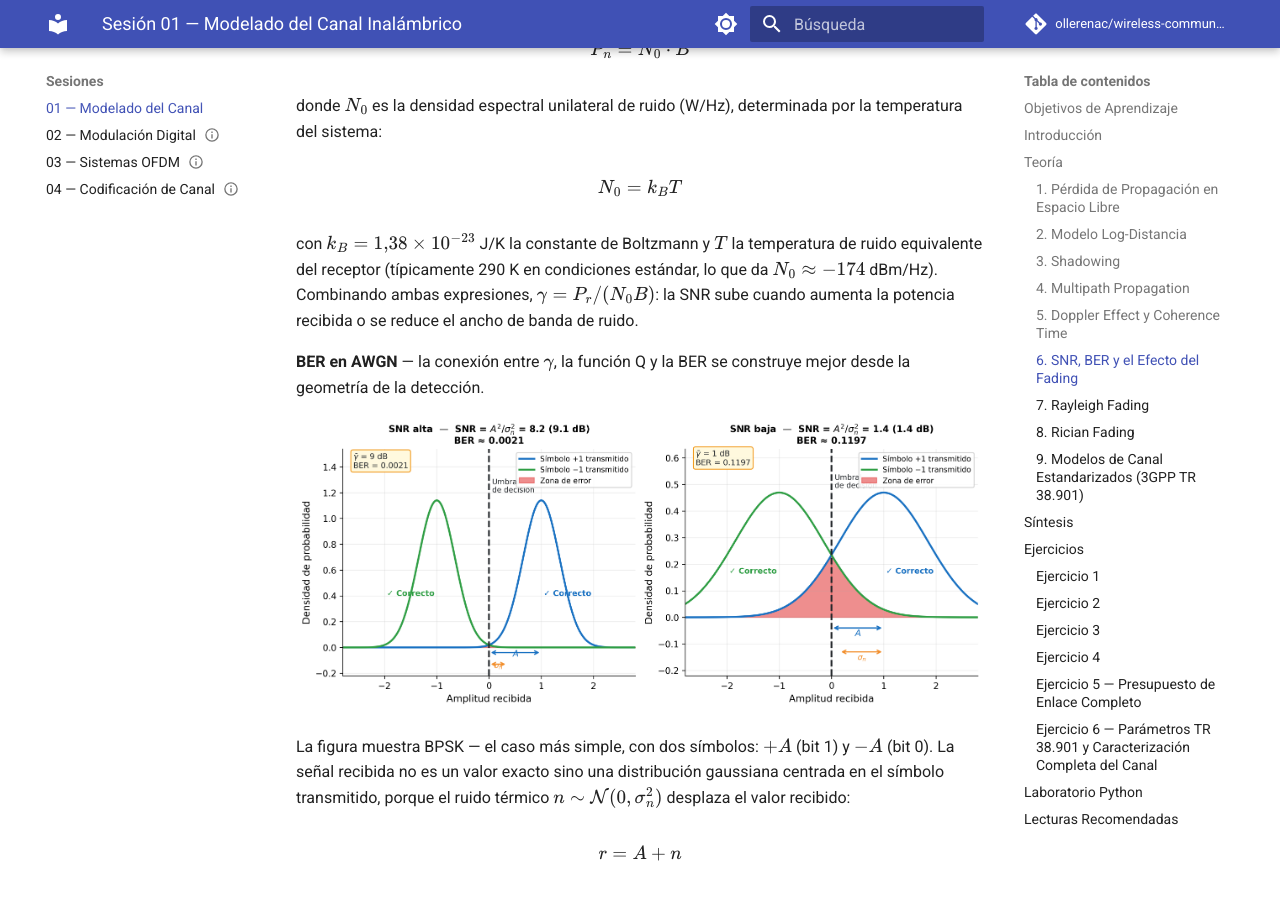
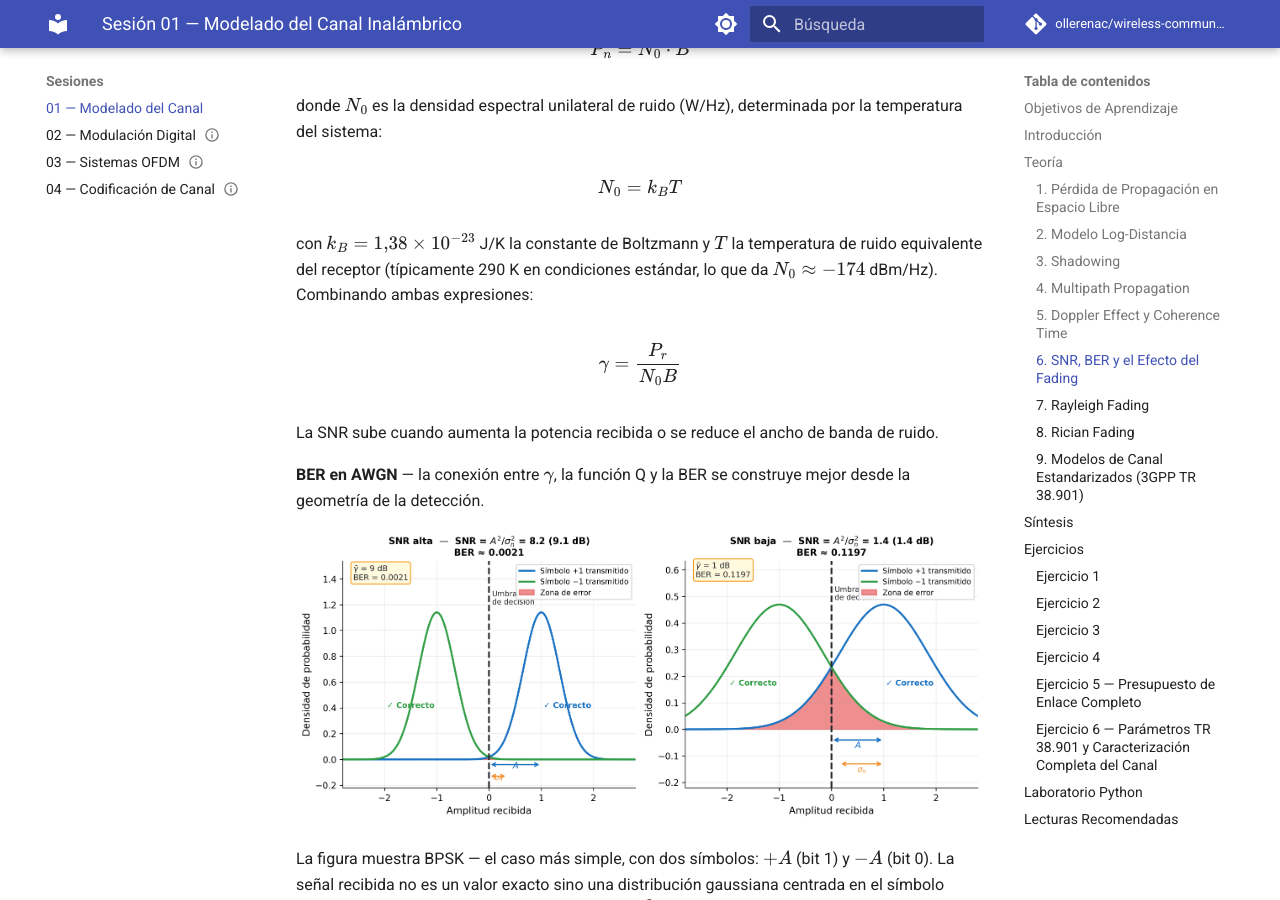
Before and after one commit to ollerenac/wireless-communication-systems, an MkDocs documentation site: the page built from docs/sessions/01-channel-modeling/index.md, in a window 1280 px wide and 900 px high, scrolled down 13779 px. Built offline with MkDocs 1.6.1 and Material for MkDocs 9.7.7, drawn with Linux system fonts in a browser that asks for light colours; comment, search, counter and statistics services are not loaded; part of the change alters nothing that is shown.

```diff
--- a/docs/sessions/01-channel-modeling/index.md
+++ b/docs/sessions/01-channel-modeling/index.md
@@ -264,7 +264,11 @@ donde $N_0$ es la densidad espectral unilateral de ruido (W/Hz), determinada por
 
 $$N_0 = k_B T$$
 
-con $k_B = 1{,}38 \times 10^{-23}$ J/K la constante de Boltzmann y $T$ la temperatura de ruido equivalente del receptor (típicamente 290 K en condiciones estándar, lo que da $N_0 \approx -174$ dBm/Hz). Combinando ambas expresiones, $\gamma = P_r / (N_0 B)$: la SNR sube cuando aumenta la potencia recibida o se reduce el ancho de banda de ruido.
+con $k_B = 1{,}38 \times 10^{-23}$ J/K la constante de Boltzmann y $T$ la temperatura de ruido equivalente del receptor (típicamente 290 K en condiciones estándar, lo que da $N_0 \approx -174$ dBm/Hz). Combinando ambas expresiones:
+
+$$\gamma = \frac{P_r}{N_0 B}$$
+
+La SNR sube cuando aumenta la potencia recibida o se reduce el ancho de banda de ruido.
 
 **BER en AWGN** — la conexión entre $\gamma$, la función Q y la BER se construye mejor desde la geometría de la detección.
 
```
